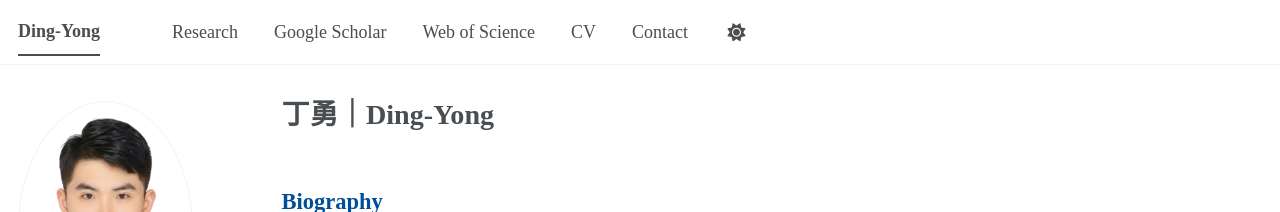
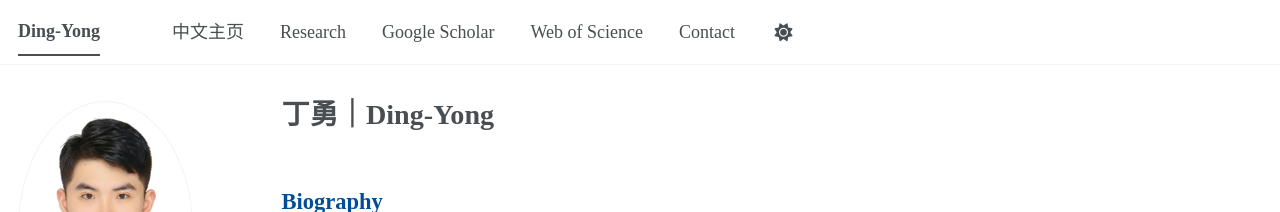
Before and after one commit to ding-yong/ding-yong.github.io, a Jekyll site: the page built from _pages/about.md, in a window 1280 px wide. Shown: the top 212 px of the page. Built offline with Jekyll 4.4.1, drawn with Linux system fonts in a browser that asks for light colours; some web fonts are replaced; a script bundle is joined from its source files by our own code; library files that are not in the unit come from our copies.

Commit message:
Update navigation.yml

```diff
--- a/_data/navigation.yml
+++ b/_data/navigation.yml
@@ -8,6 +8,8 @@
 #      Markdown formatted page while the second is generated using JSON.
 
 main:
+  - title: "中文主页"
+    url: "https://www.dingyong.me/archives/Profile"
 
   - title: "Research"
     url: "https://www.dingyong.me/about"
@@ -18,9 +20,6 @@ main:
   - title: "Web of Science "
     url: "https://www.webofscience.com/wos/author/record/PFZ-9363-2026"
 
-  - title: "CV"
-    url: "https://www.dingyong.me/archives/Profile"
-
   - title: "Contact"
     url: "https://www.dingyong.me/contact"
 
```
